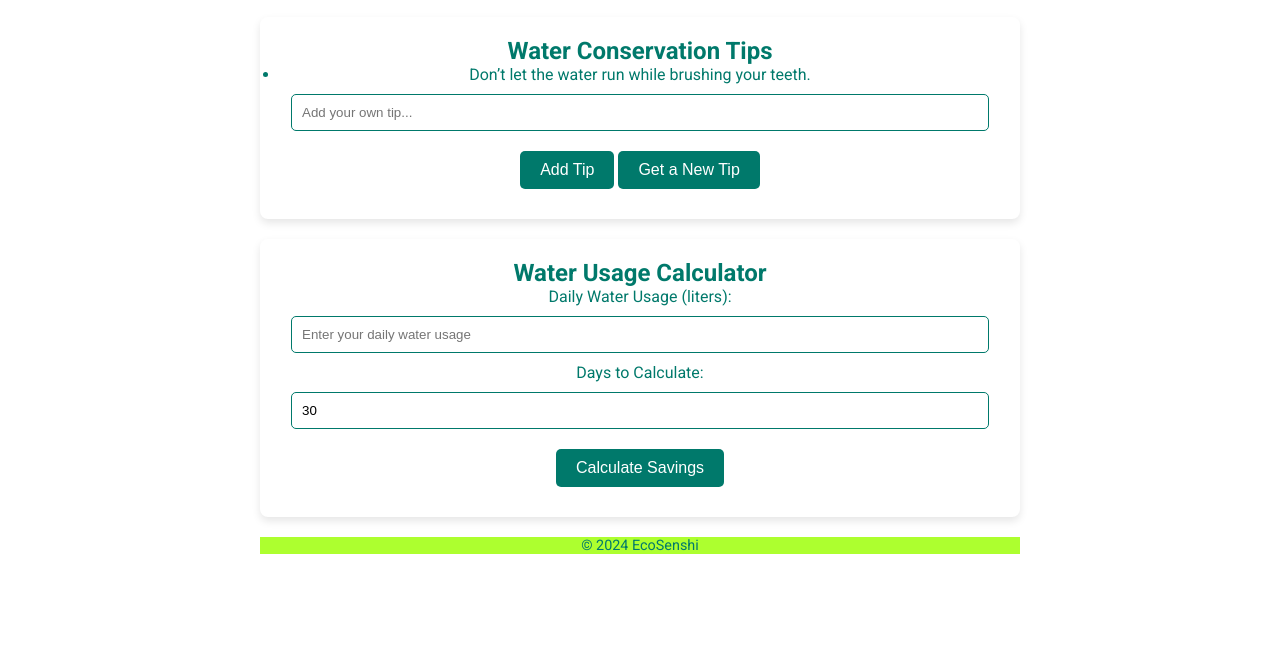
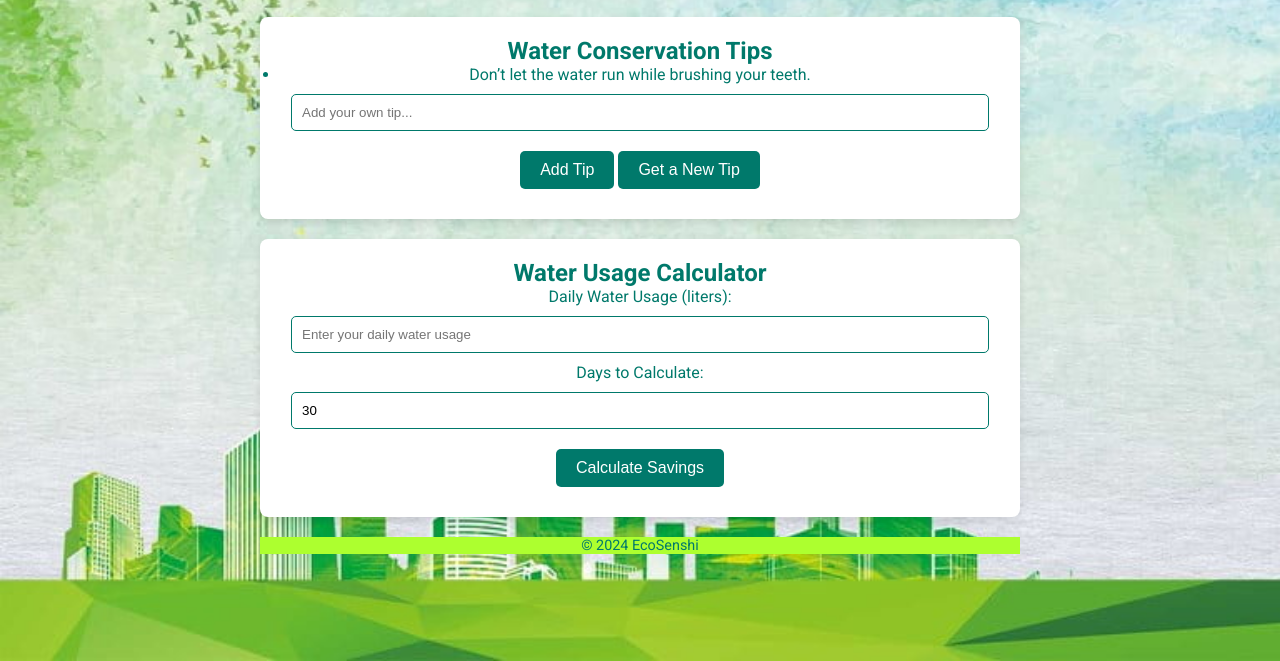
Before and after one commit to shahulhameed-csecore/Ecosenshi, a plain HTML site: page consevationwater.html in a window 1280 px wide. Shown: the part 139-800 px from the top of the page. Drawn offline with Linux system fonts and the light colour scheme.

Commit message:
conservationwatrecss.css

```diff
--- a/conservationwatrecss.css
+++ b/conservationwatrecss.css
@@ -6,7 +6,7 @@
 
 body {
     font-family: 'Roboto', sans-serif;
-    background-image: url(../environmental\ protection/green3.jpg);
+    background-image: url(green3.jpg);
     background-repeat: no-repeat;
     background-size: cover;
     background-attachment: fixed;
```
